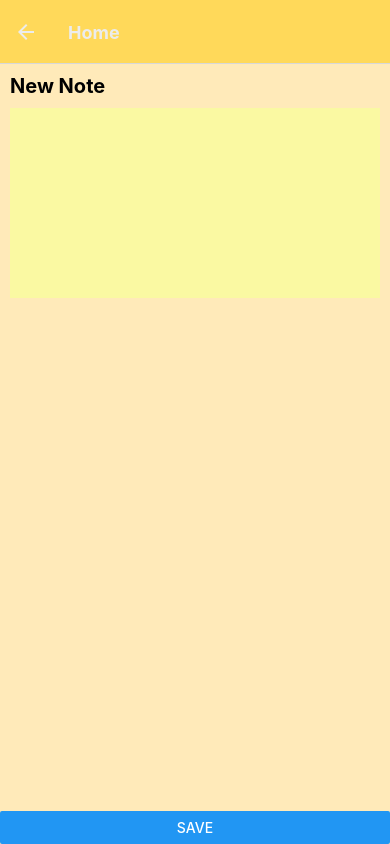
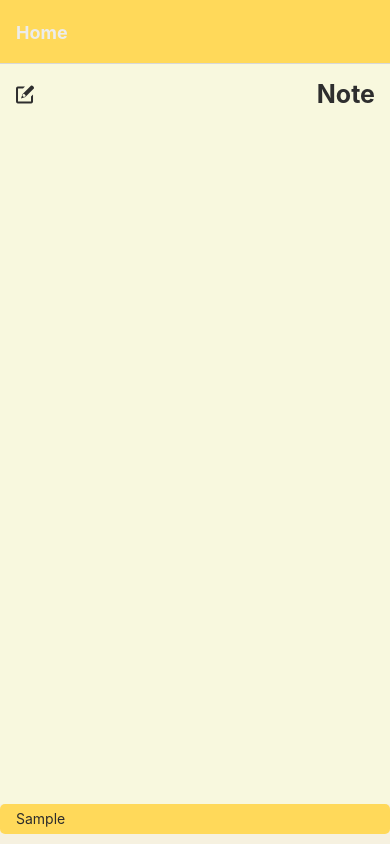
Before and after one commit to Amirsa025/Note, a React Native app: screen /newNote in a window 390 px wide. Both pictures are taken after typing "Sample" into the empty fields and a click on the button "SAVE". Built offline with nearby package versions, Linux system fonts and the light colour scheme.

Commit message:
feature-NoteList-complate

```diff
--- a/App.js
+++ b/App.js
@@ -1,20 +1,24 @@
 import { StatusBar } from 'expo-status-bar';
-import { StyleSheet, Text, View } from 'react-native';
+import {Alert, StyleSheet, Text, View} from 'react-native';
 import { createNativeStackNavigator } from '@react-navigation/native-stack';
 import Header from "./src/component/Header/header";
 import {NavigationContainer} from "@react-navigation/native";
 import Home from "./src/screens/Home";
 import CreateNote from "./src/screens/createNote";
+import React from "react";
+import NoteProvider from "./src/context/NoteProvider";
 export default function App() {
     const Stack = createNativeStackNavigator();
+
   return (
       <NavigationContainer>
+            <NoteProvider>
                 <Stack.Navigator>
-              <Stack.Screen name="Home" component={Home}  options={
-                  option
-              } />
+                    <Stack.Screen name="Home" options={option}>
+                        {props =><Home {...props}/>}
+                    </Stack.Screen>
                     <Stack.Screen name="newNote"  options={{
-                  title: 'Home',
+                        title: 'New a note',
                         headerStyle: {
                             backgroundColor: '#ffd95a',
                             textAlign : 'center'
@@ -26,10 +30,11 @@ export default function App() {
                             TextAlign: 'center'
                         },
                     }}>
-                  {props => <CreateNote {...props}  />}
+                        {props => <CreateNote {...props} />}
                     </Stack.Screen>
 
                 </Stack.Navigator>
+            </NoteProvider>
       </NavigationContainer>
   );
 }
--- a/package.json
+++ b/package.json
@@ -11,6 +11,7 @@
   },
   "dependencies": {
     "@expo/vector-icons": "^13.0.0",
+    "@react-native-async-storage/async-storage": "^1.17.7",
     "@react-navigation/native": "^6.0.10",
     "@react-navigation/native-stack": "^6.6.2",
     "expo": "~45.0.0",
--- /dev/null
+++ b/src/component/AllNote/AllNote.js
@@ -0,0 +1,31 @@
+import React from 'react';
+import {FlatList, StyleSheet, View} from "react-native";
+import Note from "../../screens/Note";
+
+const AllNote = ({Data}) => {
+    return (
+        <View>
+            <FlatList
+                data={Data}
+
+                renderItem={(ItemData) => {
+                    ItemData.index;
+                    return (
+                        <Note id={ItemData.item.id} text={ItemData.item.text} />
+                    );
+                }}
+                style={styles.scrollView}
+                keyExtractor={(item) => item.id}
+            ></FlatList>
+        </View>
+    );
+};
+
+export default AllNote;
+
+const styles = StyleSheet.create({
+    container : {
+        backgroundColor:"#f6f1e0",
+        height : "100%",
+    }
+})
--- /dev/null
+++ b/src/context/NoteProvider.js
@@ -0,0 +1,30 @@
+import React, { createContext, useContext, useEffect, useState } from 'react';
+import AsyncStorage from '@react-native-async-storage/async-storage';
+
+
+const noteContext = createContext();
+
+const NoteProvider = ({children}) =>{
+    const [Data, setData] = React.useState([])
+    const findNotes = async () => {
+        const result = await AsyncStorage.getItem('notes');
+        if (result !== null) setData(JSON.parse(result));
+    };
+
+    useEffect(() => {
+        findNotes()
+    }, []);
+
+
+
+    return(
+        <noteContext.Provider value={{Data , setData,findNotes}}>
+            {children}
+        </noteContext.Provider>
+    )
+}
+
+
+export const useNote = ()=> useContext(noteContext);
+
+export default NoteProvider;
--- a/src/screens/Home.js
+++ b/src/screens/Home.js
@@ -1,11 +1,16 @@
 import React from 'react';
-import {Button, StyleSheet, Text, View} from "react-native";
+import {Button, FlatList, StyleSheet, Text, View} from "react-native";
 import Header from "../component/Header/header";
+import {useNote} from "../context/NoteProvider";
+import Note from "./Note";
+import AllNote from "../component/AllNote/AllNote";
 
 const Home = ({navigation}) => {
+    const {Data ,setData} = useNote();
     return (
         <View style={styles.container}>
             <Header navigation={navigation}/>
+            <AllNote Data={Data}/>
         </View>
     );
 };
@@ -13,8 +18,7 @@ const Home = ({navigation}) => {
 export default Home;
 const styles = StyleSheet.create({
     container : {
-        flex : 1,
-        backgroundColor:"#fadc95",
+        backgroundColor:"#f6f1e0",
         height : "100%",
     }
 })
--- /dev/null
+++ b/src/screens/Note.js
@@ -0,0 +1,34 @@
+import React from 'react';
+import {Pressable, StyleSheet, Text, View} from 'react-native';
+const Note = ({text}) => {
+    return (
+        <View style={styles.goalItem}>
+            <Pressable android_ripple={{color: '#ddd'}}
+                       style={({item})=>item && styles.pressItems}
+            >
+                <View>
+                    <Text style={styles.text}>{text}</Text>
+                </View>
+            </Pressable>
+        </View>
+    );
+};
+
+export default Note;
+
+const styles = StyleSheet.create({
+    goalItem: {
+        paddingHorizontal:10,
+        backgroundColor: "#ffd95a",
+        borderRadius: 5,
+        marginBottom: 10,
+        height: 30,
+    },
+    pressItems : {
+        opacity :0.5
+    },
+    text: {
+        color: "#2c2c2c",
+        padding: 6
+    }
+})
--- a/src/screens/createNote.js
+++ b/src/screens/createNote.js
@@ -10,26 +10,24 @@ import {
     TouchableOpacity,
     View
 } from 'react-native';
-
+import {useNote} from "../context/NoteProvider"
 const CreateNote = ({navigation}) => {
+    const {Data ,setData} = useNote()
     const [note, setNote] = React.useState("")
     const handleInput = (enterText) => setNote(enterText)
-    const [saveData, setSaves] = React.useState([])
 
     const SaveNote =()=>{
         if (note === '') {
             Alert.alert('TextInput is Empty, Please Enter Some Value To Continue...');
         }
         else {
-            saveData.push(note.toString());
+            setData([...Data,{text:note,id:Math.random().toString()}]);
             Alert.alert('Data Added Successfully...');
-            console.log(saveData);
-            setNote(" ")
+            navigation.goBack()
+            setNote("")
+        }
+    }
 
-        }
-
-
-    }
     return (
         <View style={styles.container}>
             <View style={styles.header}>
```
Also changed, not shown: 1 other file (tests, documents, lock files or other folders). Lines whose indentation alone changed are shown as unchanged.
